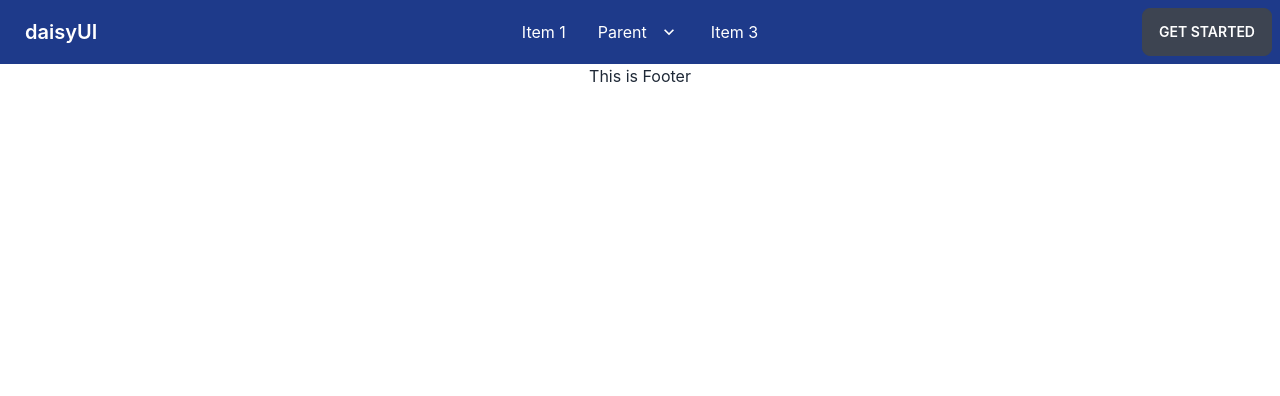
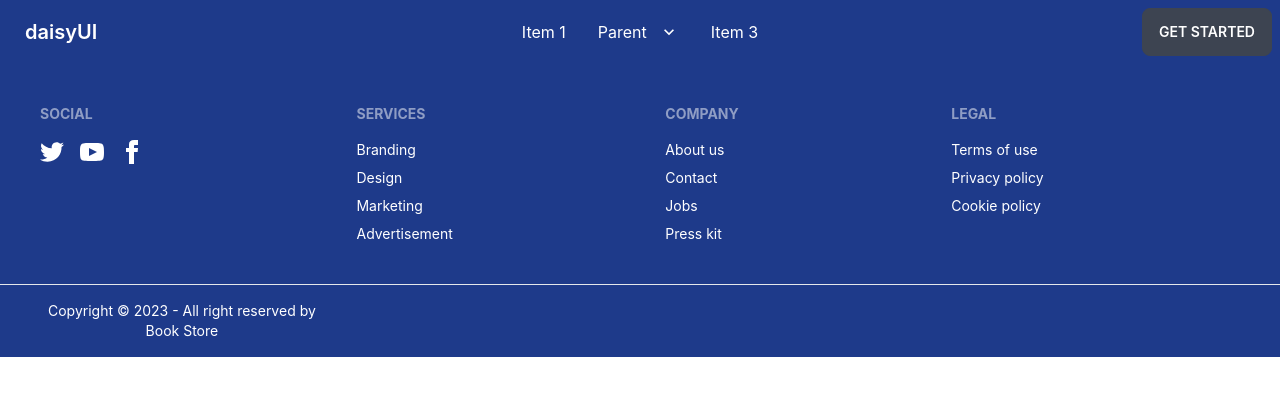
Before and after one commit to imashiqe/book-app, a React (Create React App) app: page / in a window 1280 px wide. Shown: the top 396 px of the page. Built offline with nearby package versions, Linux system fonts and the light colour scheme.

Commit message:
footer added

```diff
--- a/src/shared/Footer/Footer.js
+++ b/src/shared/Footer/Footer.js
@@ -2,8 +2,45 @@
 
 const Footer = () => {
     return (
-        <div>
-            <h2>This is Footer</h2>
+        <div className='bg-blue-900 text-white '>
+            <footer className="footer p-10 container">
+            <div>
+    <span className="footer-title">Social</span>
+    <div className="grid grid-flow-col gap-4">
+      <a><svg xmlns="http://www.w3.org/2000/svg" width="24" height="24" viewBox="0 0 24 24" className="fill-current"><path d="M24 4.557c-.883.392-1.832.656-2.828.775 1.017-.609 1.798-1.574 2.165-2.724-.951.564-2.005.974-3.127 1.195-.897-.957-2.178-1.555-3.594-1.555-3.179 0-5.515 2.966-4.797 6.045-4.091-.205-7.719-2.165-10.148-5.144-1.29 2.213-.669 5.108 1.523 6.574-.806-.026-1.566-.247-2.229-.616-.054 2.281 1.581 4.415 3.949 4.89-.693.188-1.452.232-2.224.084.626 1.956 2.444 3.379 4.6 3.419-2.07 1.623-4.678 2.348-7.29 2.04 2.179 1.397 4.768 2.212 7.548 2.212 9.142 0 14.307-7.721 13.995-14.646.962-.695 1.797-1.562 2.457-2.549z"></path></svg></a>
+      <a><svg xmlns="http://www.w3.org/2000/svg" width="24" height="24" viewBox="0 0 24 24" className="fill-current"><path d="M19.615 3.184c-3.604-.246-11.631-.245-15.23 0-3.897.266-4.356 2.62-4.385 8.816.029 6.185.484 8.549 4.385 8.816 3.6.245 11.626.246 15.23 0 3.897-.266 4.356-2.62 4.385-8.816-.029-6.185-.484-8.549-4.385-8.816zm-10.615 12.816v-8l8 3.993-8 4.007z"></path></svg></a>
+      <a><svg xmlns="http://www.w3.org/2000/svg" width="24" height="24" viewBox="0 0 24 24" className="fill-current"><path d="M9 8h-3v4h3v12h5v-12h3.642l.358-4h-4v-1.667c0-.955.192-1.333 1.115-1.333h2.885v-5h-3.808c-3.596 0-5.192 1.583-5.192 4.615v3.385z"></path></svg></a>
+    </div>
+  </div>
+
+  <div>
+    <span className="footer-title">Services</span>
+    <a className="link link-hover">Branding</a>
+    <a className="link link-hover">Design</a>
+    <a className="link link-hover">Marketing</a>
+    <a className="link link-hover">Advertisement</a>
+  </div>
+  <div>
+    <span className="footer-title">Company</span>
+    <a className="link link-hover">About us</a>
+    <a className="link link-hover">Contact</a>
+    <a className="link link-hover">Jobs</a>
+    <a className="link link-hover">Press kit</a>
+  </div>
+  <div>
+    <span className="footer-title">Legal</span>
+    <a className="link link-hover">Terms of use</a>
+    <a className="link link-hover">Privacy policy</a>
+    <a className="link link-hover">Cookie policy</a>
+  </div>
+</footer>
+<footer className="footer align-item-center px-12 py-4 border-t container   bg-blue-900 text-white">
+  <div className=" grid-flow-col ">
+
+    <p className=''>Copyright © 2023 - All right reserved by  <br/>Book Store </p>
+  </div>
+
+</footer>
         </div>
     );
 };
```
